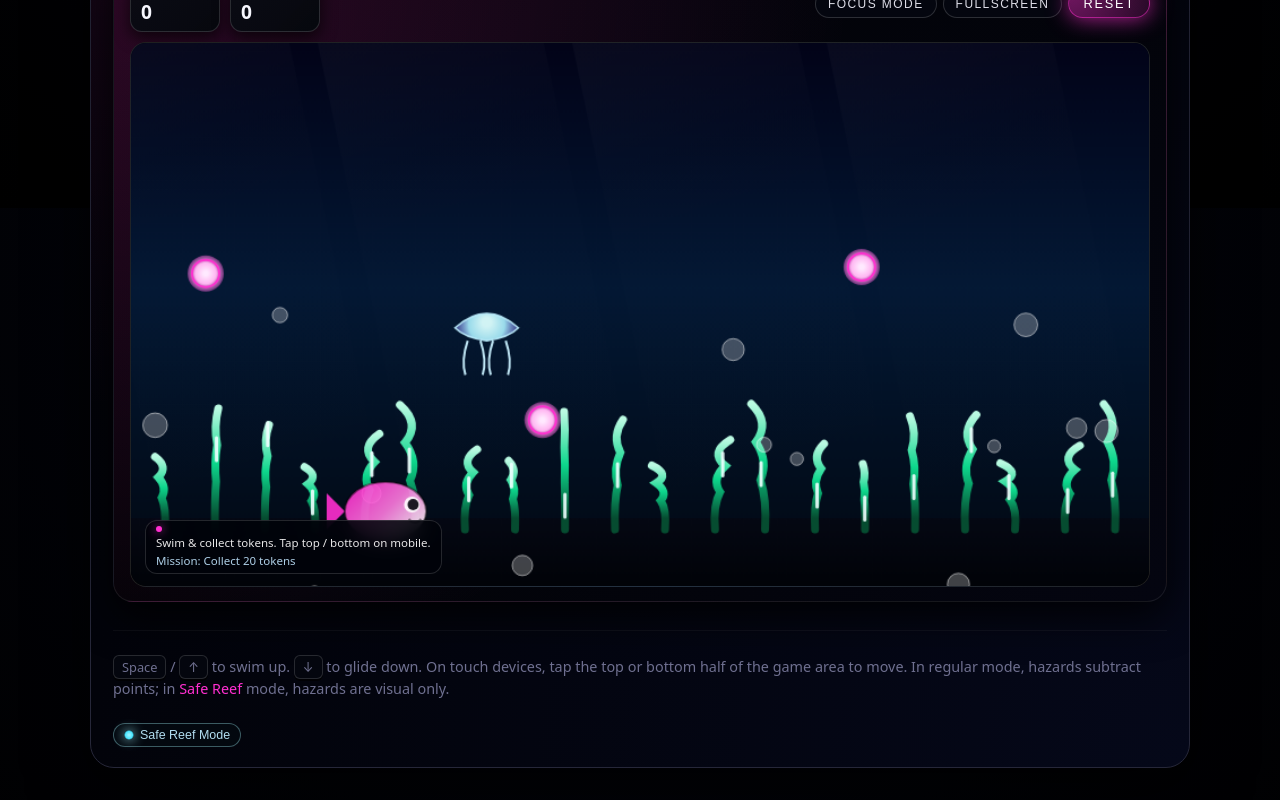
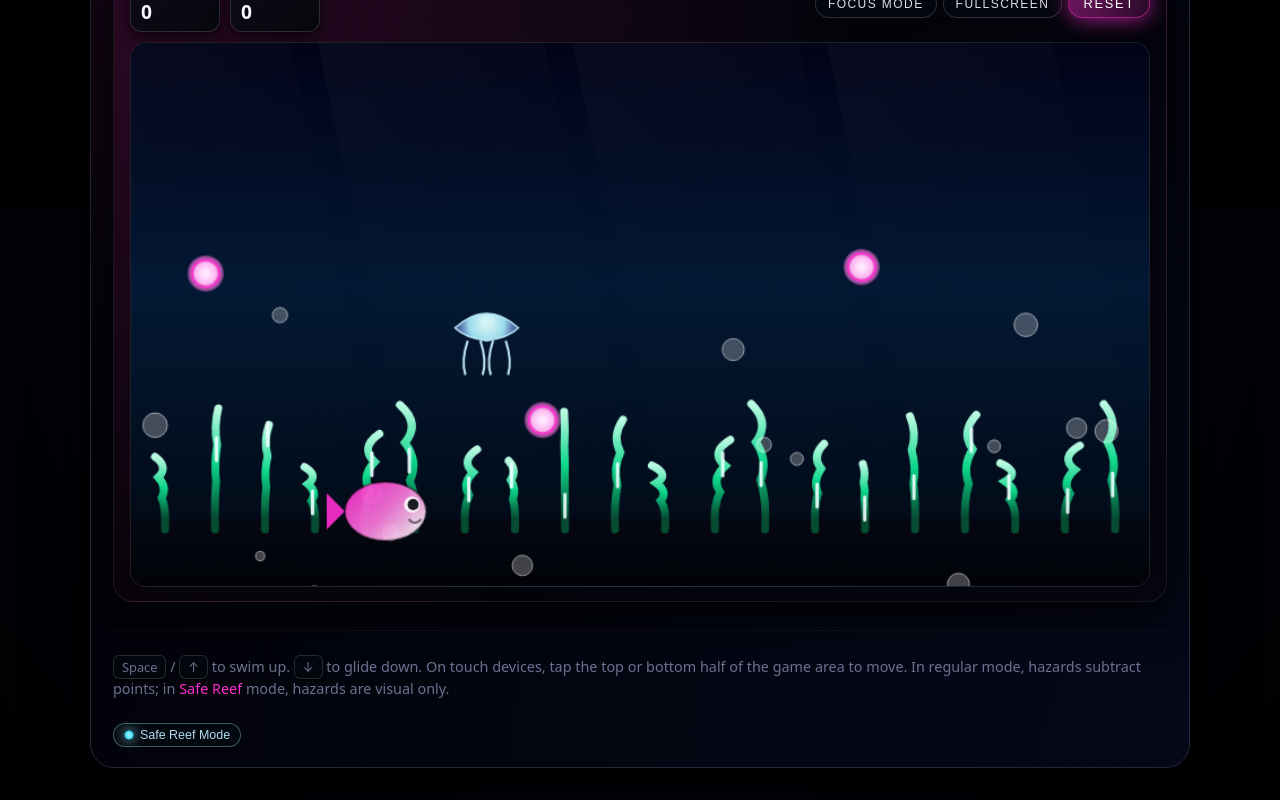
Before and after one commit to jessicacousins/react_runner_game, a React (Vite) app: page / in a window 1280 px wide. Shown: the part 592-1392 px from the top of the page. Built offline with nearby package versions, Linux system fonts and the light colour scheme.

Commit message:
removed popup

```diff
--- a/src/Game.jsx
+++ b/src/Game.jsx
@@ -541,7 +541,7 @@ export default function Game({
           height={480}
           className="game-canvas"
         />
-        <div className="canvas-hint">
+        {/* <div className="canvas-hint">
           <div>Swim & collect tokens. Tap top / bottom on mobile.</div>
           <div className="canvas-mission-line">
             Mission: {mission === "collect20" && "Collect 20 tokens"}
@@ -551,7 +551,7 @@ export default function Game({
           {milestoneMessage && (
             <div className="canvas-milestone">{milestoneMessage}</div>
           )}
-        </div>
+        </div> */}
       </div>
     </div>
   );
```
